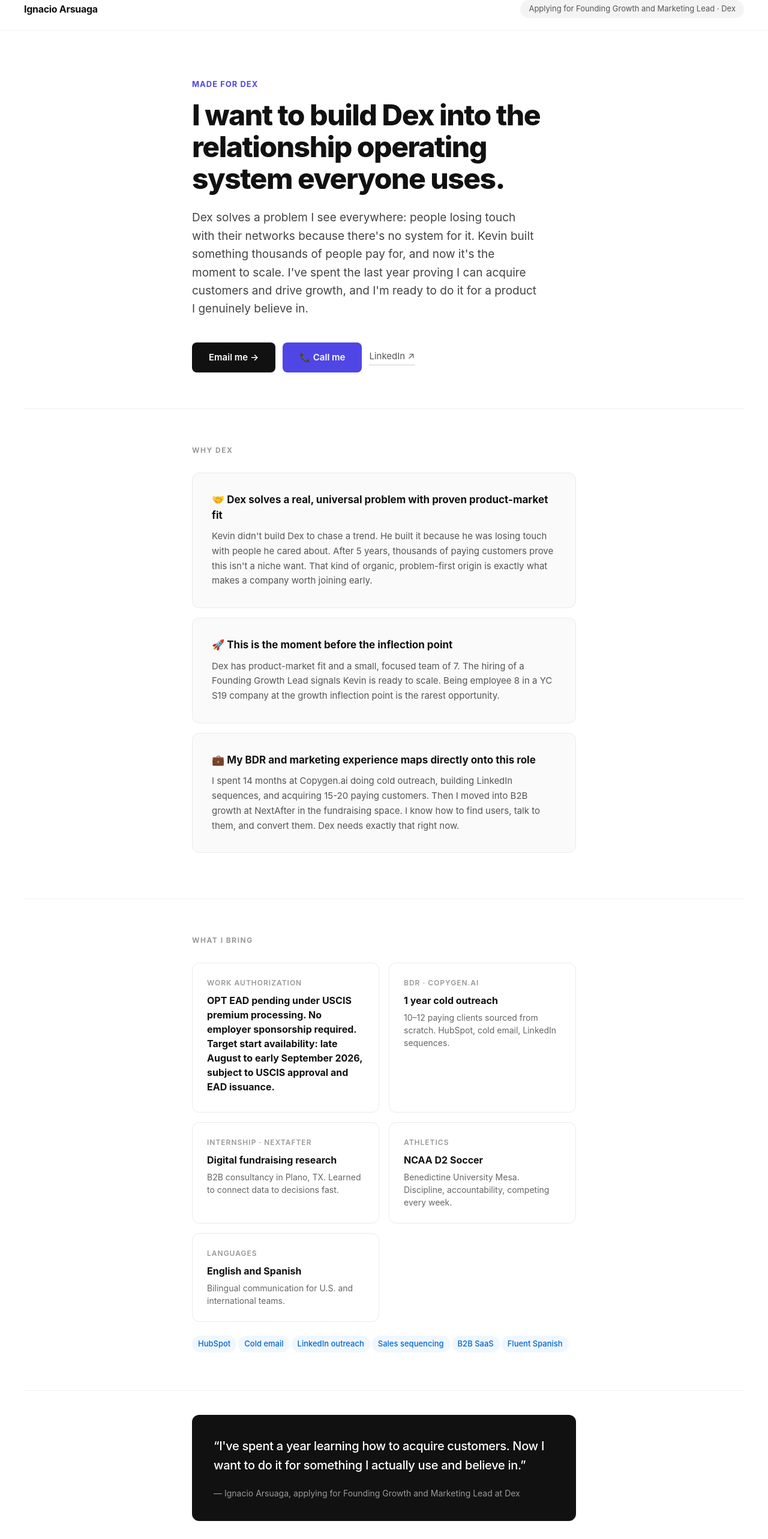
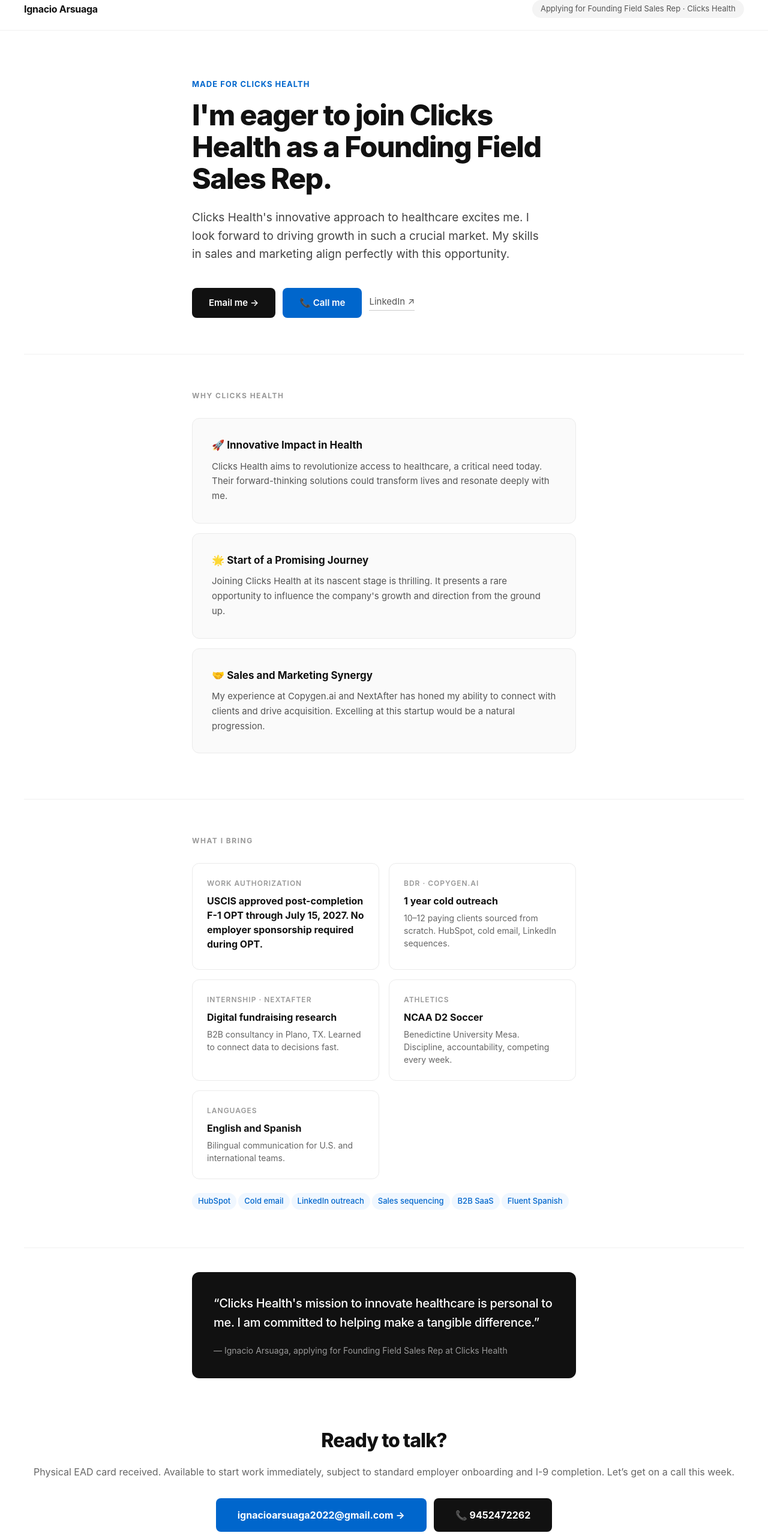
Before and after one commit to copygenai/nacho-for, a Next.js app: page / in a window 1280 px wide. Shown: the part 20-2586 px from the top of the page at 60% size. Built offline with nearby package versions, Linux system fonts and the light colour scheme.

Commit message:
Microsite: Clicks Health (Founding Field Sales Rep)

```diff
--- a/app/page.js
+++ b/app/page.js
@@ -73,7 +73,7 @@
         </div>
         <div style={{ display: 'grid', gridTemplateColumns: '1fr 1fr', gap: 16 }}>
           {[
-            { label: 'Work authorization', value: 'OPT EAD pending under USCIS premium processing. No employer sponsorship required. Target start availability: late August to early September 2026, subject to USCIS approval and EAD issuance.', sub: '' },
+            { label: 'Work authorization', value: 'USCIS approved post-completion F-1 OPT through July 15, 2027. No employer sponsorship required during OPT.', sub: '' },
             { label: 'BDR · Copygen.ai', value: '1 year cold outreach', sub: '10–12 paying clients sourced from scratch. HubSpot, cold email, LinkedIn sequences.' },
             { label: 'Internship · NextAfter', value: 'Digital fundraising research', sub: 'B2B consultancy in Plano, TX. Learned to connect data to decisions fast.' },
             { label: 'Athletics', value: 'NCAA D2 Soccer', sub: 'Benedictine University Mesa. Discipline, accountability, competing every week.' },
@@ -111,7 +111,7 @@
       <div style={{ padding: '80px 40px', textAlign: 'center' }}>
         <h2 style={{ fontSize: 32, fontWeight: 800, letterSpacing: '-1px', marginBottom: 16 }}>Ready to talk?</h2>
         <p style={{ fontSize: 16, color: '#666', marginBottom: 32 }}>
-          Target start availability: late August to early September 2026, subject to USCIS approval and EAD issuance. Let&rsquo;s get on a call this week.
+          Physical EAD card received. Available to start work immediately, subject to standard employer onboarding and I-9 completion. Let&rsquo;s get on a call this week.
         </p>
         <div style={{ display: 'flex', gap: 12, justifyContent: 'center', flexWrap: 'wrap' }}>
           <a href={`mailto:${candidate.email}`}
--- a/site.config.json
+++ b/site.config.json
@@ -1,38 +1,39 @@
 {
   "candidate": {
     "name": "Ignacio Arsuaga",
-    "email": "nacho@arsuaga.net",
-    "phone": "+19452472262",
-    "linkedin": "https://linkedin.com/in/ignacio-arsuaga-garcia-colavidas",
-    "location": "Mesa, AZ (Phoenix area)"
+    "email": "ignacioarsuaga2022@gmail.com",
+    "phone": "9452472262",
+    "linkedin": "https://www.linkedin.com/in/ignacio-arsuaga-garcia-colavidas/",
+    "startAvailability": "Physical EAD card received. Available to start work immediately, subject to standard employer onboarding and I-9 completion.",
+    "copygenPayingClients": "10–12"
   },
   "company": {
-    "name": "Dex",
-    "slug": "dex",
-    "accentColor": "#4F46E5"
+    "name": "Clicks Health",
+    "slug": "clicks-health",
+    "accentColor": "#0066cc"
   },
-  "role": "Founding Growth and Marketing Lead",
+  "role": "Founding Field Sales Rep",
   "hero": {
-    "label": "Made for Dex",
-    "headline": "I want to build Dex into the relationship operating system everyone uses.",
-    "subheadline": "Dex solves a problem I see everywhere: people losing touch with their networks because there's no system for it. Kevin built something thousands of people pay for, and now it's the moment to scale. I've spent the last year proving I can acquire customers and drive growth, and I'm ready to do it for a product I genuinely believe in."
+    "label": "Made for Clicks Health",
+    "headline": "I'm eager to join Clicks Health as a Founding Field Sales Rep.",
+    "subheadline": "Clicks Health's innovative approach to healthcare excites me. I look forward to driving growth in such a crucial market. My skills in sales and marketing align perfectly with this opportunity."
   },
   "whyCompany": [
     {
-      "emoji": "🤝",
-      "title": "Dex solves a real, universal problem with proven product-market fit",
-      "body": "Kevin didn't build Dex to chase a trend. He built it because he was losing touch with people he cared about. After 5 years, thousands of paying customers prove this isn't a niche want. That kind of organic, problem-first origin is exactly what makes a company worth joining early."
+      "emoji": "🚀",
+      "title": "Innovative Impact in Health",
+      "body": "Clicks Health aims to revolutionize access to healthcare, a critical need today. Their forward-thinking solutions could transform lives and resonate deeply with me."
     },
     {
-      "emoji": "🚀",
-      "title": "This is the moment before the inflection point",
-      "body": "Dex has product-market fit and a small, focused team of 7. The hiring of a Founding Growth Lead signals Kevin is ready to scale. Being employee 8 in a YC S19 company at the growth inflection point is the rarest opportunity."
+      "emoji": "🌟",
+      "title": "Start of a Promising Journey",
+      "body": "Joining Clicks Health at its nascent stage is thrilling. It presents a rare opportunity to influence the company's growth and direction from the ground up."
     },
     {
-      "emoji": "💼",
-      "title": "My BDR and marketing experience maps directly onto this role",
-      "body": "I spent 14 months at Copygen.ai doing cold outreach, building LinkedIn sequences, and acquiring 15-20 paying customers. Then I moved into B2B growth at NextAfter in the fundraising space. I know how to find users, talk to them, and convert them. Dex needs exactly that right now."
+      "emoji": "🤝",
+      "title": "Sales and Marketing Synergy",
+      "body": "My experience at Copygen.ai and NextAfter has honed my ability to connect with clients and drive acquisition. Excelling at this startup would be a natural progression."
     }
   ],
-  "quote": "I've spent a year learning how to acquire customers. Now I want to do it for something I actually use and believe in."
+  "quote": "Clicks Health's mission to innovate healthcare is personal to me. I am committed to helping make a tangible difference."
 }
```
